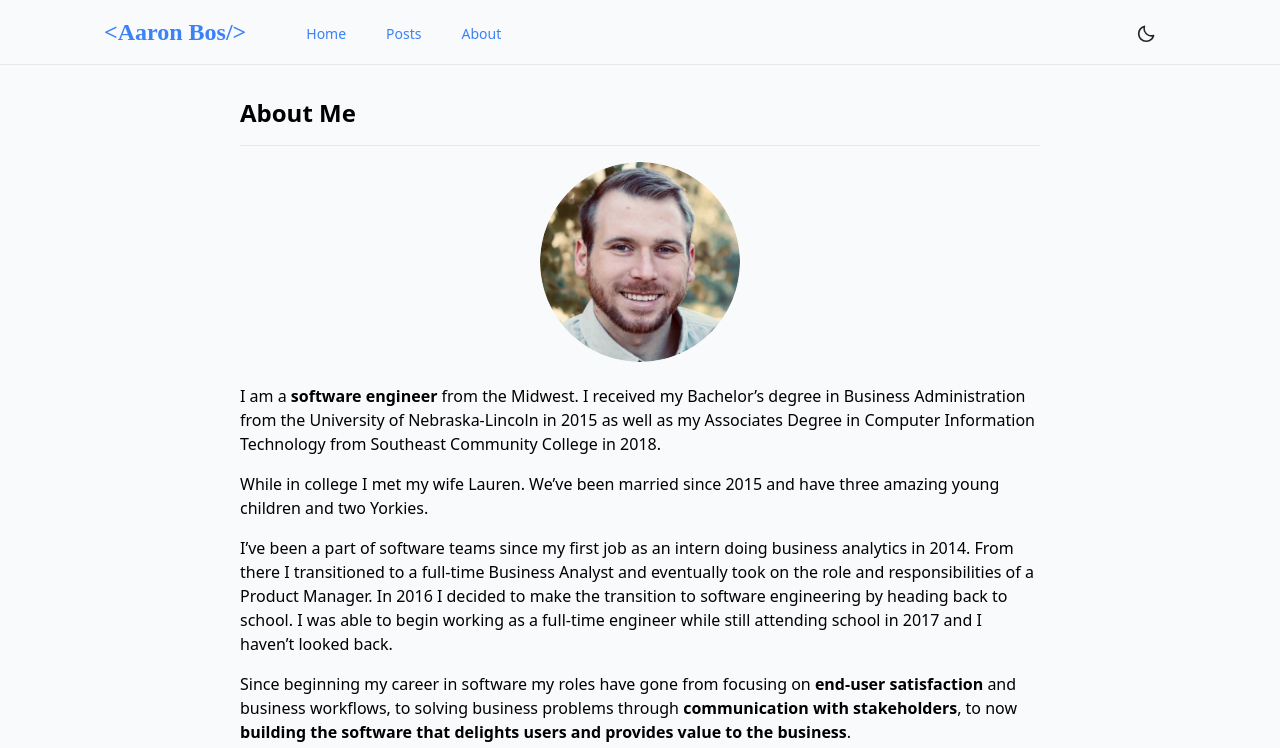
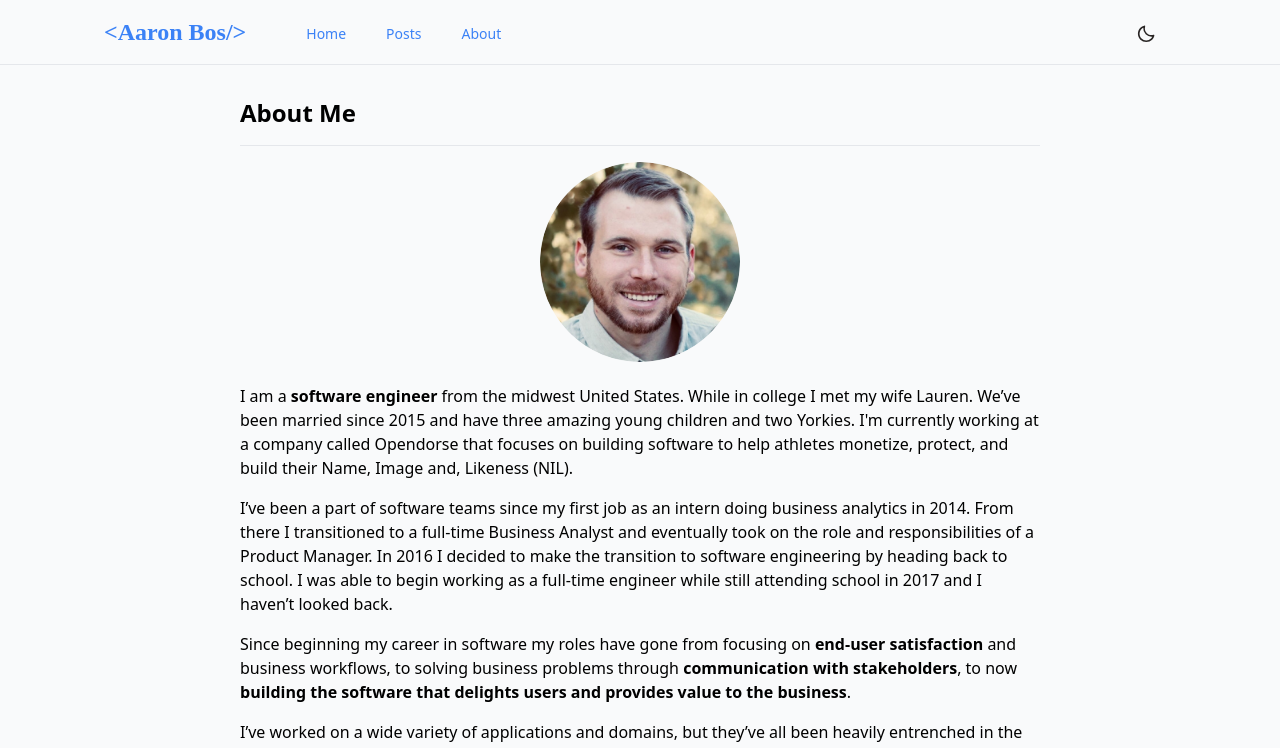
Before and after one commit to aaronmbos/personal-site, a Next.js app in the folder src/: page /about in a window 1280 px wide. Shown: the top 748 px of the page. Built offline with nearby package versions, Linux system fonts and the light colour scheme; a web font is replaced by a local one.

Commit message:
Update about page

```diff
--- a/src/pages/about.tsx
+++ b/src/pages/about.tsx
@@ -23,14 +23,11 @@ export default function About() {
         </div>
         <p className="my-4">
           I am a <span className="font-semibold">software engineer</span> from
-          the Midwest. I received my Bachelor’s degree in Business
-          Administration from the University of Nebraska-Lincoln in 2015 as well
-          as my Associates Degree in Computer Information Technology from
-          Southeast Community College in 2018.
-        </p>
-        <p className="my-4">
-          While in college I met my wife Lauren. We’ve been married since 2015
-          and have three amazing young children and two Yorkies.
+          the midwest United States. While in college I met my wife Lauren.
+          We’ve been married since 2015 and have three amazing young children
+          and two Yorkies. I'm currently working at a company called Opendorse
+          that focuses on building software to help athletes monetize, protect,
+          and build their Name, Image and, Likeness (NIL).
         </p>
         <p className="my-4">
           I’ve been a part of software teams since my first job as an intern
```
